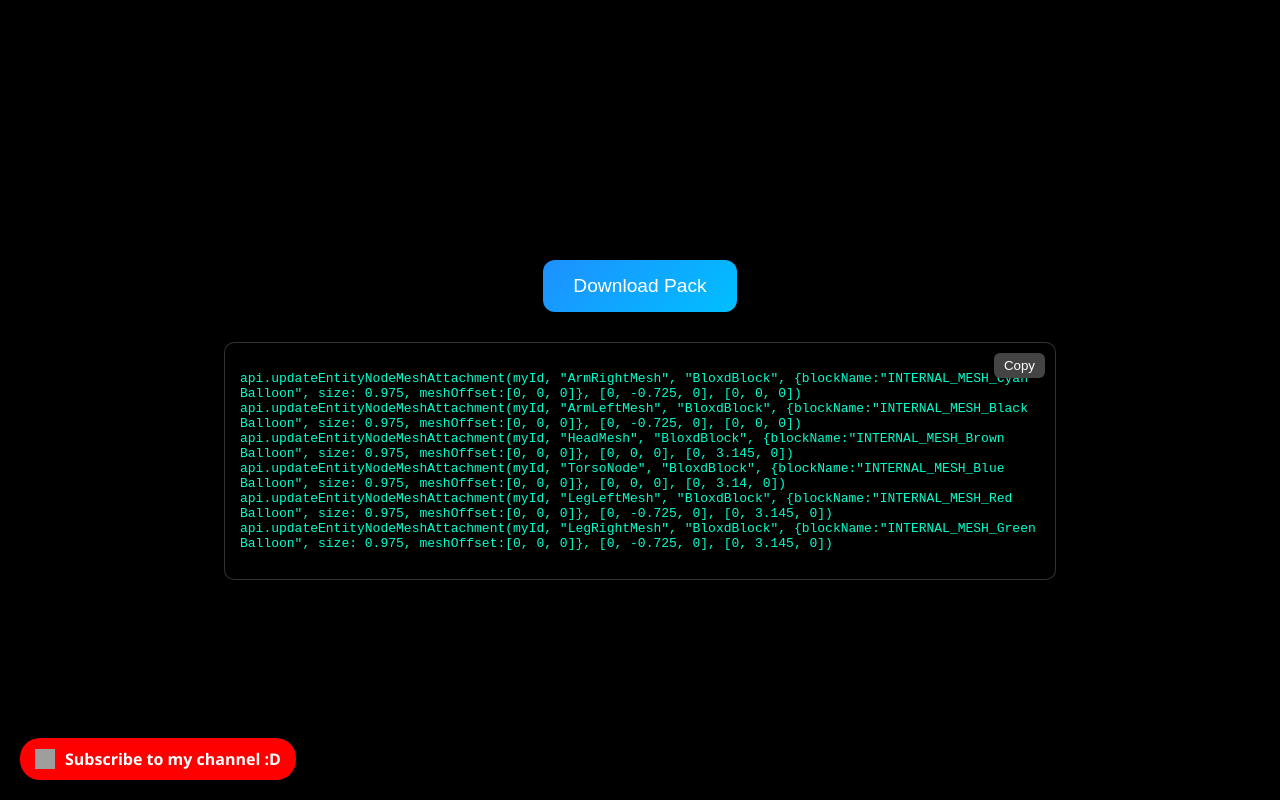
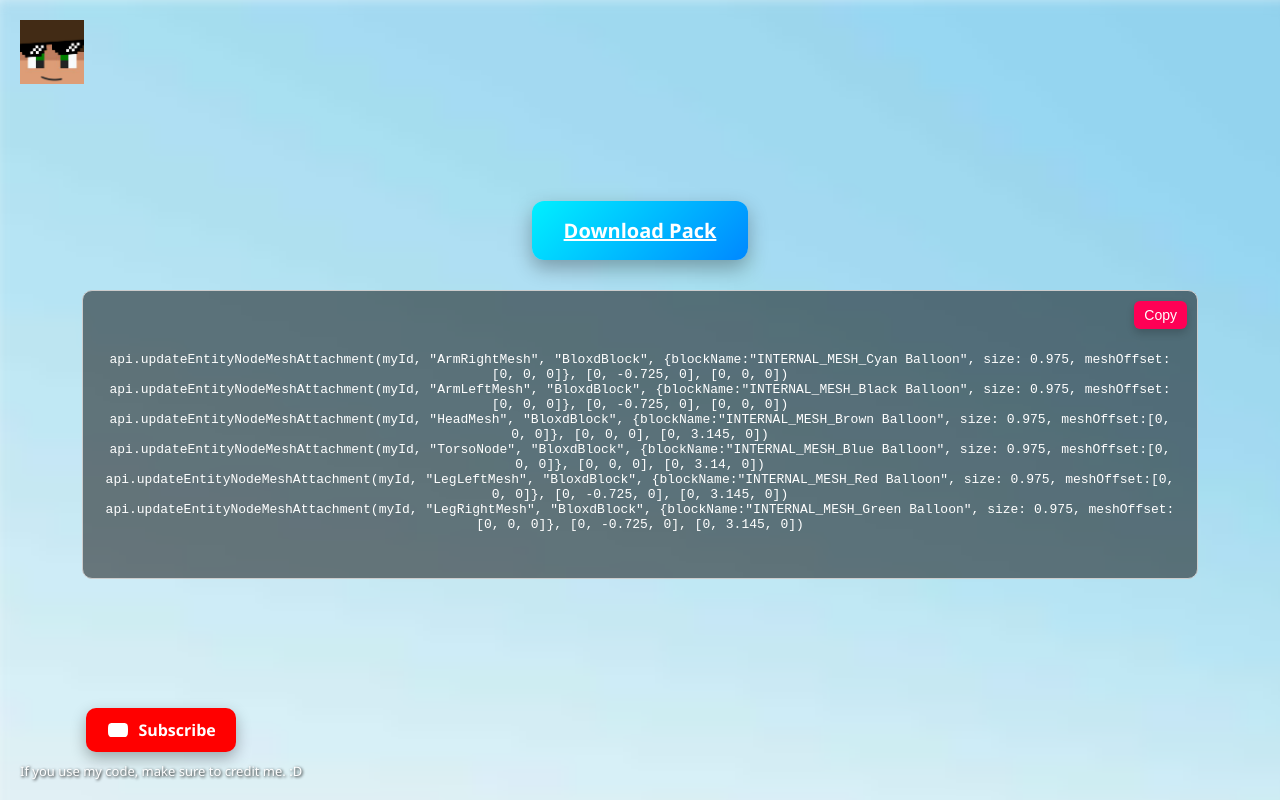
Before and after one commit to Cazozozop/custom-skins, a plain HTML site: page index.html in a window 1280 px wide. Drawn offline with Linux system fonts and the light colour scheme; grey boxes are pictures that could not be loaded.

Commit message:
Update index.html

```diff
--- a/index.html
+++ b/index.html
@@ -1,176 +1,200 @@
 <!DOCTYPE html>
 <html lang="en">
 <head>
-  <meta charset="UTF-8" />
-  <title>Custom Skins</title>
+  <meta charset="UTF-8">
+  <title>Custom Skin Pack</title>
+  <link rel="icon" href="https://github.com/Cazozozop/custom-skins/raw/main/logo.png">
   <style>
-    html, body {
+    * {
       margin: 0;
       padding: 0;
+      box-sizing: border-box;
+    }
+
+    html, body {
+      width: 100%;
+      height: 100%;
       overflow: hidden;
-      height: 100%;
       font-family: 'Segoe UI', sans-serif;
-      background: black;
     }
 
     body::before {
       content: "";
       position: fixed;
-      top: var(--y, 0);
-      left: var(--x, 0);
-      width: 150%;
-      height: 150%;
-      background-image: url("https://raw.githubusercontent.com/Cazozozop/custom-skins/main/IMG_9954.jpeg");
+      top: 0; left: 0;
+      width: 200%;
+      height: 200%;
+      background-image: url('https://github.com/Cazozozop/custom-skins/raw/main/IMG_9954.jpeg');
       background-size: cover;
-      background-repeat: no-repeat;
-      background-position: center;
-      filter: blur(8px) brightness(0.9);
-      transform: translate(-25%, -25%);
-      transition: top 0.1s linear, left 0.1s linear;
-      z-index: -1;
+      background-repeat: repeat;
+      filter: blur(8px);
+      animation: moveBackground 120s ease-in-out infinite alternate;
+      z-index: -2;
     }
 
-    .container {
-      position: relative;
-      z-index: 2;
+    @keyframes moveBackground {
+      0% { transform: translate(0, 0); }
+      50% { transform: translate(-25%, -25%); }
+      100% { transform: translate(0, 0); }
+    }
+
+    header {
+      position: absolute;
+      top: 20px;
+      left: 20px;
+    }
+
+    header img {
+      height: 64px;
+      width: auto;
+    }
+
+    main {
       display: flex;
       flex-direction: column;
       align-items: center;
       justify-content: center;
-      height: 100vh;
+      height: 100%;
       color: white;
       text-align: center;
       padding: 20px;
     }
 
-    .btn-download {
-      background: linear-gradient(135deg, #1e90ff, #00bfff);
+    .download-btn {
+      background: linear-gradient(135deg, #00f0ff, #0088ff);
+      border: none;
+      padding: 16px 32px;
+      font-size: 20px;
+      font-weight: bold;
       color: white;
-      border: none;
-      padding: 15px 30px;
-      font-size: 1.2em;
       border-radius: 12px;
+      box-shadow: 0 8px 20px rgba(0,0,0,0.3);
       cursor: pointer;
-      box-shadow: 0 4px 15px rgba(0, 0, 0, 0.5);
-      transition: transform 0.3s ease, box-shadow 0.3s ease;
+      transition: all 0.3s ease;
+      margin-bottom: 30px;
     }
 
-    .btn-download:hover {
+    .download-btn:hover {
       transform: scale(1.05);
-      box-shadow: 0 6px 20px rgba(0, 0, 0, 0.7);
+      box-shadow: 0 12px 24px rgba(0,0,0,0.4);
     }
 
     .code-box {
-      margin-top: 30px;
-      background-color: rgba(0, 0, 0, 0.6);
-      border: 1px solid rgba(255, 255, 255, 0.2);
+      background-color: rgba(0,0,0,0.5);
+      border: 1px solid #ccc;
       border-radius: 10px;
-      padding: 15px;
-      width: 90%;
-      max-width: 800px;
+      padding: 16px;
+      max-width: 90%;
+      color: white;
+      font-family: monospace;
+      white-space: pre-wrap;
+      margin-bottom: 20px;
       position: relative;
     }
 
-    .code-box pre {
-      color: #00ffcc;
-      text-align: left;
-      overflow-x: auto;
-      white-space: pre-wrap;
-    }
-
-    .btn-copy {
+    .copy-btn {
       position: absolute;
       top: 10px;
       right: 10px;
-      background: #444;
+      background-color: #ff0055;
+      border: none;
       color: white;
-      border: none;
-      padding: 5px 10px;
+      padding: 6px 10px;
       border-radius: 6px;
       cursor: pointer;
-      transition: background 0.3s;
+      font-size: 14px;
+      box-shadow: 0 4px 10px rgba(0,0,0,0.2);
     }
 
-    .btn-copy:hover {
-      background: #666;
+    .copy-btn:hover {
+      background-color: #ff3366;
+    }
+
+    .subscribe-container {
+      position: absolute;
+      bottom: 20px;
+      left: 20px;
+      display: flex;
+      align-items: center;
+      gap: 10px;
+      flex-direction: column;
     }
 
     .subscribe-btn {
-      position: fixed;
-      bottom: 20px;
-      left: 20px;
-      background: #ff0000;
-      color: white;
       display: flex;
       align-items: center;
-      padding: 10px 15px;
-      border-radius: 20px;
+      gap: 8px;
+      background-color: #ff0000;
+      color: white;
+      padding: 10px 20px;
+      border: none;
+      border-radius: 10px;
+      font-size: 16px;
+      font-weight: bold;
       text-decoration: none;
-      font-weight: bold;
-      box-shadow: 0 4px 10px rgba(0, 0, 0, 0.5);
-      transition: background 0.3s, transform 0.3s;
-      z-index: 3;
-    }
-
-    .subscribe-btn img {
-      width: 20px;
-      height: 20px;
-      margin-right: 10px;
+      box-shadow: 0 6px 15px rgba(0,0,0,0.3);
+      transition: all 0.3s ease;
     }
 
     .subscribe-btn:hover {
-      background: #ffffff80;
+      background-color: #e60000;
       transform: scale(1.05);
+    }
+
+    .subscribe-btn svg {
+      width: 24px;
+      height: 24px;
+      fill: white;
+    }
+
+    .credit-text {
+      color: white;
+      font-size: 13px;
+      text-shadow: 1px 1px 3px black;
     }
   </style>
 </head>
 <body>
-  <div class="container">
-    <button class="btn-download" onclick="window.location.href='https://github.com/Cazozozop/custom-skins/raw/main/Tutorial%20Pack.zip'">Download Pack</button>
+  <header>
+    <img src="https://github.com/Cazozozop/custom-skins/raw/main/logo.png" alt="Logo">
+  </header>
+
+  <main>
+    <a class="download-btn" href="https://github.com/Cazozozop/custom-skins/raw/main/Tutorial%20Pack.zip" download>
+      Download Pack
+    </a>
 
     <div class="code-box">
-      <button class="btn-copy" onclick="copyCode()">Copy</button>
-      <pre id="code">
+      <button class="copy-btn" onclick="copyCode()">Copy</button>
+<code id="code">
 api.updateEntityNodeMeshAttachment(myId, "ArmRightMesh", "BloxdBlock", {blockName:"INTERNAL_MESH_Cyan Balloon", size: 0.975, meshOffset:[0, 0, 0]}, [0, -0.725, 0], [0, 0, 0])
 api.updateEntityNodeMeshAttachment(myId, "ArmLeftMesh", "BloxdBlock", {blockName:"INTERNAL_MESH_Black Balloon", size: 0.975, meshOffset:[0, 0, 0]}, [0, -0.725, 0], [0, 0, 0])
 api.updateEntityNodeMeshAttachment(myId, "HeadMesh", "BloxdBlock", {blockName:"INTERNAL_MESH_Brown Balloon", size: 0.975, meshOffset:[0, 0, 0]}, [0, 0, 0], [0, 3.145, 0])
 api.updateEntityNodeMeshAttachment(myId, "TorsoNode", "BloxdBlock", {blockName:"INTERNAL_MESH_Blue Balloon", size: 0.975, meshOffset:[0, 0, 0]}, [0, 0, 0], [0, 3.14, 0])
 api.updateEntityNodeMeshAttachment(myId, "LegLeftMesh", "BloxdBlock", {blockName:"INTERNAL_MESH_Red Balloon", size: 0.975, meshOffset:[0, 0, 0]}, [0, -0.725, 0], [0, 3.145, 0])
-api.updateEntityNodeMeshAttachment(myId, "LegRightMesh", "BloxdBlock", {blockName:"INTERNAL_MESH_Green Balloon", size: 0.975, meshOffset:[0, 0, 0]}, [0, -0.725, 0], [0, 3.145, 0])</pre>
+api.updateEntityNodeMeshAttachment(myId, "LegRightMesh", "BloxdBlock", {blockName:"INTERNAL_MESH_Green Balloon", size: 0.975, meshOffset:[0, 0, 0]}, [0, -0.725, 0], [0, 3.145, 0])
+</code>
     </div>
+  </main>
+
+  <div class="subscribe-container">
+    <a class="subscribe-btn" href="https://www.youtube.com/@Cazozozop?app=desktop" target="_blank">
+      <svg viewBox="0 0 24 24">
+        <path d="M10,15L15,12L10,9V15Z" fill="white"></path>
+        <path d="M21.8,8S21.6,6.8,20.9,6.1C20,5,18.7,5,18.1,5C15.2,4.9,12,5,12,5H12C12,5,8.8,4.9,5.9,5C5.3,5,4,5,3.1,6.1C2.4,6.8,2.2,8,2.2,8S2,9.5,2,11V13C2,14.5,2.2,16,2.2,16S2.4,17.2,3.1,17.9C4,19,5.3,19,5.9,19C8.8,19.1,12,19,12,19S15.2,19.1,18.1,19C18.7,19,20,19,20.9,17.9C21.6,17.2,21.8,16,21.8,16S22,14.5,22,13V11C22,9.5,21.8,8,21.8,8Z" fill="white"/>
+      </svg>
+      Subscribe
+    </a>
+    <div class="credit-text">If you use my code, make sure to credit me. :D</div>
   </div>
-
-  <a class="subscribe-btn" href="https://www.youtube.com/@Cazozozop?app=desktop" target="_blank">
-    <img src="https://www.svgrepo.com/show/13671/youtube.svg" alt="YouTube" />
-    Subscribe to my channel :D
-  </a>
 
   <script>
     function copyCode() {
       const code = document.getElementById("code").innerText;
       navigator.clipboard.writeText(code).then(() => {
-        alert("Code copied to clipboard!");
+        alert("Code copied!");
       });
     }
-
-    // Animation du fond
-    let x = 0.5, y = 0.5;
-    let dx = 0.0002, dy = 0.00015;
-
-    function animateBackground() {
-      x += dx;
-      y += dy;
-
-      if (x > 0.7 || x < 0.3) dx = -dx;
-      if (y > 0.7 || y < 0.3) dy = -dy;
-
-      document.body.style.setProperty('--x', `${y * 100}%`);
-      document.body.style.setProperty('--y', `${x * 100}%`);
-
-      requestAnimationFrame(animateBackground);
-    }
-
-    animateBackground();
   </script>
 </body>
 </html>
```
